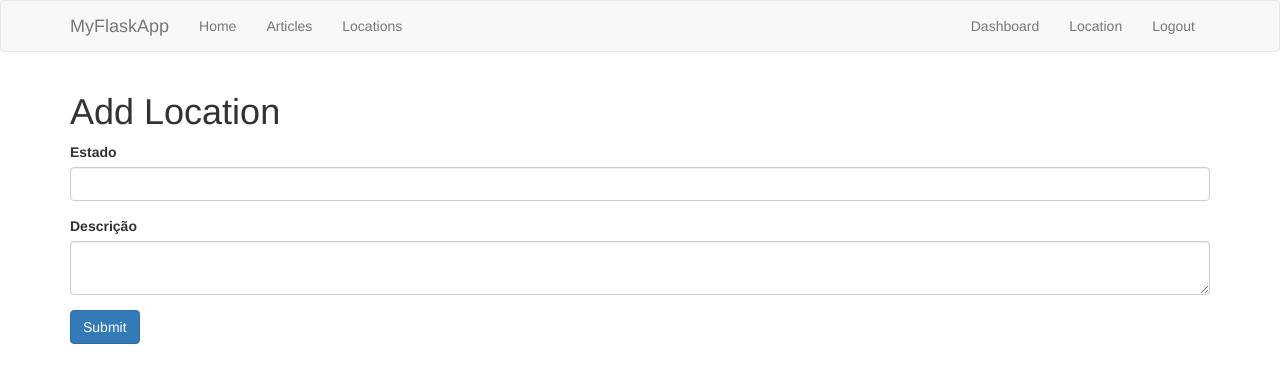
After one commit to MateusMartins/agricultorizator, a Flask app: page /add_location in a window 1280 px wide. The commit adds this page. Shown: the top 383 px of the page. Run offline with Flask 2, Linux system fonts and the light colour scheme; the visitor is signed in with stand-in values (Sample User, id 1); some libraries are stand-ins or nearby versions.

Commit message:
Inclusão dos campos de location

```diff
--- a/app.py
+++ b/app.py
@@ -1,5 +1,3 @@
-import sys
-sys.dont_write_bytecode = True
 from flask import Flask, render_template, flash, redirect, url_for, session, request, logging
 from flask_mysqldb import MySQL
 from wtforms import Form, StringField, TextAreaField, PasswordField, validators
@@ -17,18 +15,42 @@ app.config['MYSQL_CURSORCLASS'] = 'DictCursor'
 # init MYSQL
 mysql = MySQL(app)
 
-#Articles = Articles()
-
 # Index
 @app.route('/')
 def index():
     return render_template('home.html')
 
-# About
-@app.route('/about')
-def about():
-    return render_template('about.html')
+# locations
+@app.route('/locations')
+def locations():
+    # Create cursor
+    cur = mysql.connection.cursor()
 
+    # Get locations
+    result = cur.execute("SELECT * FROM locations")
+
+    locations = cur.fetchall()
+
+    if result > 0:
+        return render_template('locations.html', locations=locations)
+    else:
+        msg = 'No locations found'
+        return render_template('locations.html', msg=msg)
+    # Close connection
+    cur.close()
+
+#Single Location
+@app.route('/location/<string:id>/')
+def location(id):
+    # Create cursor
+    cur = mysql.connection.cursor()
+
+    # Get article
+    _ = cur.execute("SELECT * FROM locations WHERE id = %s", [id])
+
+    location = cur.fetchone()
+
+    return render_template('location.html', location=location)
 
 # Articles
 @app.route('/articles')
@@ -274,6 +296,123 @@ def delete_article(id):
 
     return redirect(url_for('dashboard'))
 
+# Dashboard_location
+@app.route('/dashboard_location')
+@is_logged_in
+def dashboard_location():
+    # Create cursor
+    cur = mysql.connection.cursor()
+
+    # Get locations
+    result = cur.execute("SELECT * FROM locations")
+
+    locations = cur.fetchall()
+
+    if result > 0:
+        return render_template('dashboard_location.html', locations=locations)
+    else:
+        msg = 'No locations Found'
+        return render_template('dashboard_location.html', msg=msg)
+    # Close connection
+    cur.close()
+
+# Location Form Class
+class LocationForm(Form):
+    state = StringField('Estado', [validators.Length(min=1, max=200)])
+    descricao = TextAreaField('Descrição', [validators.Length(min=30)])
+
+# Add Location
+@app.route('/add_location', methods=['GET', 'POST'])
+@is_logged_in
+def add_location():
+    form = LocationForm(request.form)
+    if request.method == 'POST' and form.validate():
+        state = form.state.data
+        descricao = form.descricao.data
+
+        # Create Cursor
+        cur = mysql.connection.cursor()
+
+        # Execute
+        cur.execute("INSERT INTO locations(state, descricao, author) VALUES(%s, %s, %s)",(state, descricao, session['username']))
+
+        # Commit to DB
+        mysql.connection.commit()
+
+        #Close connection
+        cur.close()
+
+        flash('Location Created', 'success')
+
+        return redirect(url_for('dashboard_location'))
+
+    return render_template('add_location.html', form=form)
+
+
+# Edit Location
+@app.route('/edit_location/<string:id>', methods=['GET', 'POST'])
+@is_logged_in
+def edit_location(id):
+    # Create cursor
+    cur = mysql.connection.cursor()
+
+    # Get location by id
+    _ = cur.execute("SELECT * FROM locations WHERE id = %s", [id])
+
+    location = cur.fetchone()
+    cur.close()
+    # Get form
+    form = LocationForm(request.form)
+
+    # Populate location form fields
+    form.state.data = location['state']
+    form.descricao.data = location['descricao']
+
+    if request.method == 'POST' and form.validate():
+        state = request.form['state']
+        descricao = request.form['descricao']
+
+        # Create Cursor
+        cur = mysql.connection.cursor()
+        app.logger.info(state)
+        # Execute
+        cur.execute ("UPDATE locations SET state=%s, descricao=%s WHERE id=%s",(state, descricao, id))
+        # Commit to DB
+        mysql.connection.commit()
+
+        #Close connection
+        cur.close()
+
+        flash('Location Updated', 'success')
+
+        return redirect(url_for('dashboard'))
+
+    return render_template('edit_location.html', form=form)
+
+# Delete Location
+@app.route('/delete_location/<string:id>', methods=['POST'])
+@is_logged_in
+def delete_location(id):
+
+    # Create cursor
+    cur = mysql.connection.cursor()
+
+    # Execute
+    cur.execute("DELETE FROM location WHERE id = %s", [id])
+
+    # Commit to DB
+    mysql.connection.commit()
+
+    #Close connection
+    cur.close()
+
+    flash('Location Deleted', 'success')
+
+    return redirect(url_for('dashboard_location'))
+
+
 if __name__ == '__main__':
+    import sys
+    sys.dont_write_bytecode = True
     app.secret_key='secret123'
     app.run(debug=True)
--- a/templates/about.html
+++ /dev/null
@@ -1,6 +0,0 @@
-{% extends 'layout.html' %}
-
-{% block body %}
-  <h1>About Us</h1>
-  <p>Lorem ipsum dolor sit amet, consectetur adipisicing elit, sed do eiusmod tempor incididunt ut labore et dolore magna aliqua. Ut enim ad minim veniam, quis nostrud exercitation ullamco laboris nisi ut aliquip ex ea commodo consequat. Duis aute irure dolor in reprehenderit in voluptate velit esse cillum dolore eu fugiat nulla pariatur. Excepteur sint occaecat cupidatat non proident, sunt in culpa qui officia deserunt mollit anim id est laborum.</p>
-{% endblock %}
--- /dev/null
+++ b/templates/add_location.html
@@ -0,0 +1,15 @@
+{% extends 'layout.html' %}
+
+{% block body %}
+  <h1>Add Location</h1>
+  {% from "includes/_formhelpers.html" import render_field %}
+  <form method="POST" action="">
+    <div class="form-group">
+      {{ render_field(form.state, class_="form-control") }}
+    </div>
+    <div class="form-group">
+      {{ render_field(form.descricao, class_="form-control", id="editor") }}
+    </div>
+    <p><input class="btn btn-primary" type="submit" value="Submit">
+  </form>
+{% endblock %}
--- a/templates/includes/_navbar.html
+++ b/templates/includes/_navbar.html
@@ -12,13 +12,14 @@
         <div id="navbar" class="collapse navbar-collapse">
           <ul class="nav navbar-nav">
             <li><a href="/">Home</a></li>
-            <li><a href="/about">About</a></li>
             <li><a href="/articles">Articles</a></li>
+            <li><a href="/locations">Locations</a></li>
           </ul>
 
           <ul class="nav navbar-nav navbar-right">
             {% if session.logged_in %}
               <li><a href="/dashboard">Dashboard</a></li>
+              <li><a href="/dashboard_location">Location</a></li>
               <li><a href="/logout">Logout</a></li>
             {% else %}
               <li><a href="/register">Register</a></li>
```
Also changed, not shown: templates/dashboard_location.html (added, +32 -0 lines), templates/edit_location.html (added, +15 -0 lines), templates/location.html (added, +10 -0 lines), templates/locations.html (added, +10 -0 lines).
